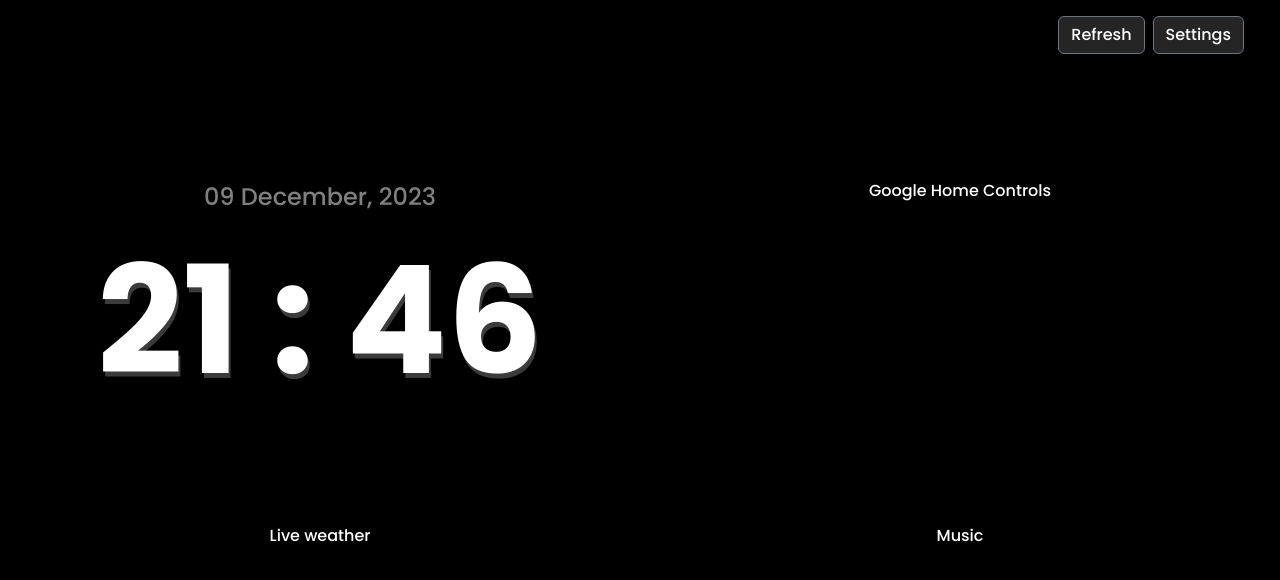
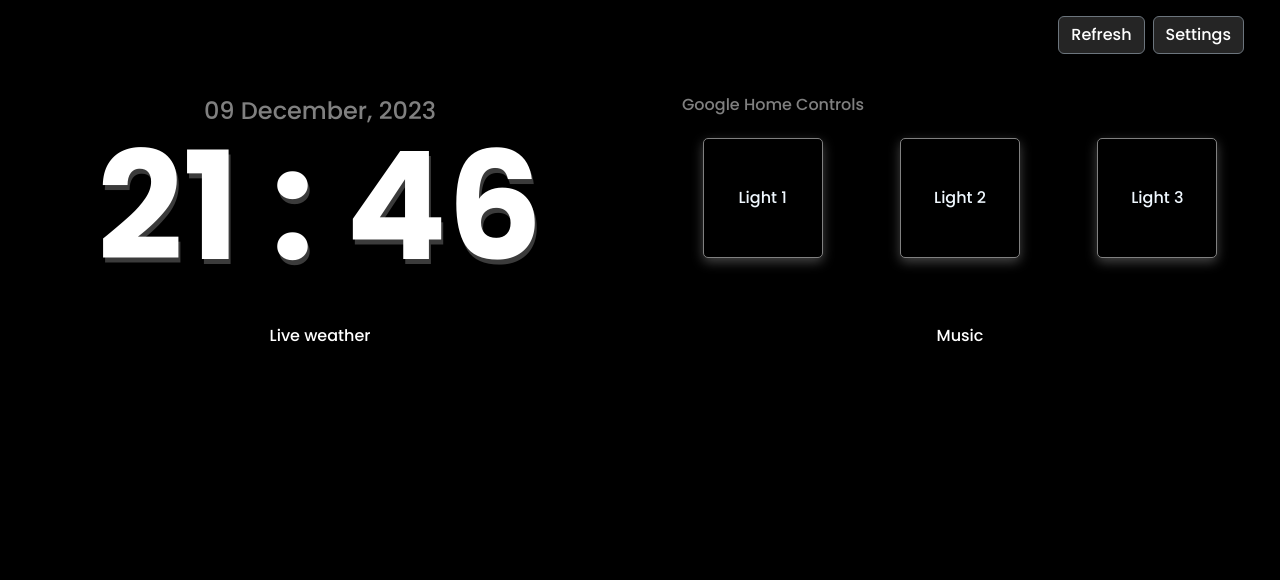
Before and after one commit to gsgghotra/SmartHome-Dashboard, a React (Create React App) app: page / in a window 1280 px wide. Shown: the top 580 px of the page. Built offline with nearby package versions, Linux system fonts and the light colour scheme.

Commit message:
Time,Date container updated, Home control empty buttons added

```diff
--- a/src/App.css
+++ b/src/App.css
@@ -51,8 +51,9 @@
 }
 
 .topRow{
-  height: 450px;
+  height: 250px;
     align-content: center;
+
 }
 
 .currentTime{
@@ -65,6 +66,7 @@
 .currentDate{
   font-size: 24px;
   color: gray;
+  margin-bottom: -12px;
 }
 
 .bg-body-tertiary{
@@ -77,3 +79,27 @@
 .buttons{
   background-color: rgb(37, 37, 37);
 }
+
+.homeContainer{
+  display: grid;
+  justify-content: space-around;
+  grid-auto-flow: column;
+}
+.homeBtn {
+  margin: 5px;
+  padding: 5px;
+  width: 120px;
+  height: 120px;
+
+  border: 1px solid gray;
+  background-color: black;
+  color: aliceblue;
+  border-radius: 5px;
+  box-shadow: rgb(203 203 203 / 34%) 0px 4px 12px;
+}
+
+.label{
+  color: gray;
+  text-align: left;
+  padding-left: 30px;
+}
--- a/src/App.js
+++ b/src/App.js
@@ -6,6 +6,7 @@ import Col from 'react-bootstrap/Col';
 import Container from 'react-bootstrap/Container';
 import CurrentTime from './CurrentTime';
 import Header from './Header';
+import HomeControls from './HomeControls';
 
 function App() {
   return (
@@ -13,12 +14,12 @@ function App() {
       <Header></Header>
       <Container fluid className='mainContainer'>
         <Row className='topRow'>
-          <Col className='column'>
+          {/* Time Column */}
             <CurrentTime></CurrentTime>
-          </Col>
-          <Col className='column'>Google Home Controls</Col>
+          {/* Home Controls */}
+            <HomeControls></HomeControls>
         </Row>
-        <Row>
+        <Row className='bottomRow'>
           <Col className='column'>Live weather</Col>
           <Col className='column'>Music</Col>
         </Row>
--- a/src/CurrentTime.js
+++ b/src/CurrentTime.js
@@ -1,5 +1,6 @@
 import dayjs from "dayjs";
 import { useState } from "react";
+import Col from 'react-bootstrap/Col';
 
 const CurrentTime =()=> {
     const [todaysDate, setTodaysDate] = useState(dayjs().format('DD MMMM, YYYY'));
@@ -10,10 +11,10 @@ const CurrentTime =()=> {
         setTodaysDate(dayjs().format('DD MMMM, YYYY'));
     }, 1000);
     return(
-        <>
+        <Col className='column'>
             <p className="currentDate">{todaysDate}</p>
             <h2 className="currentTime">{currentTime}</h2>
-        </>
+        </Col>
     )
 }
 
--- /dev/null
+++ b/src/HomeControls.js
@@ -0,0 +1,16 @@
+import Col from 'react-bootstrap/Col';
+import Button from 'react-bootstrap/Button';
+import Container from 'react-bootstrap/Container';
+const HomeControls = () => {
+    return(
+        <Col className='column'>
+            <p className='label'>Google Home Controls</p>
+            <Container className='mt-2 homeContainer'>
+                <button className='homeBtn'>Light 1</button>
+                <button className='homeBtn'>Light 2</button>
+                <button className='homeBtn'>Light 3</button>
+            </Container>
+        </Col>
+    )
+}
+export default HomeControls;
```
